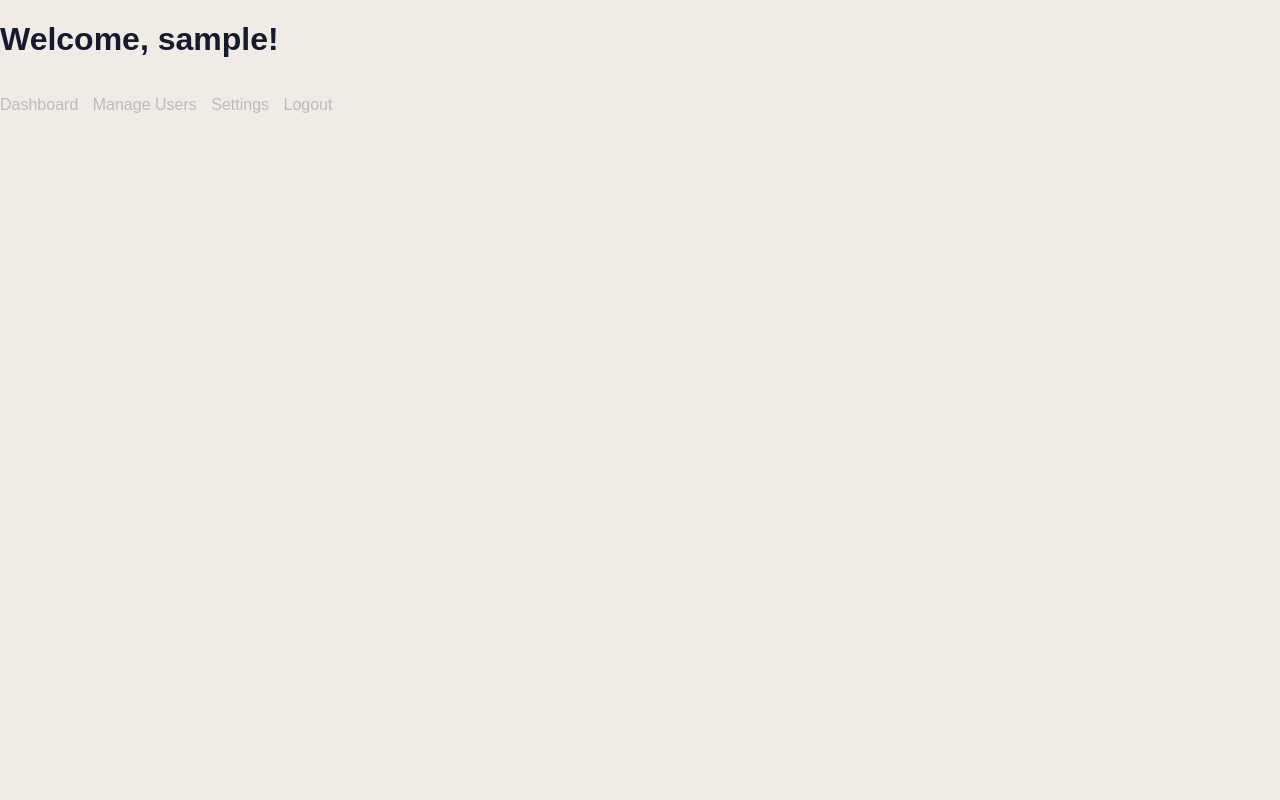
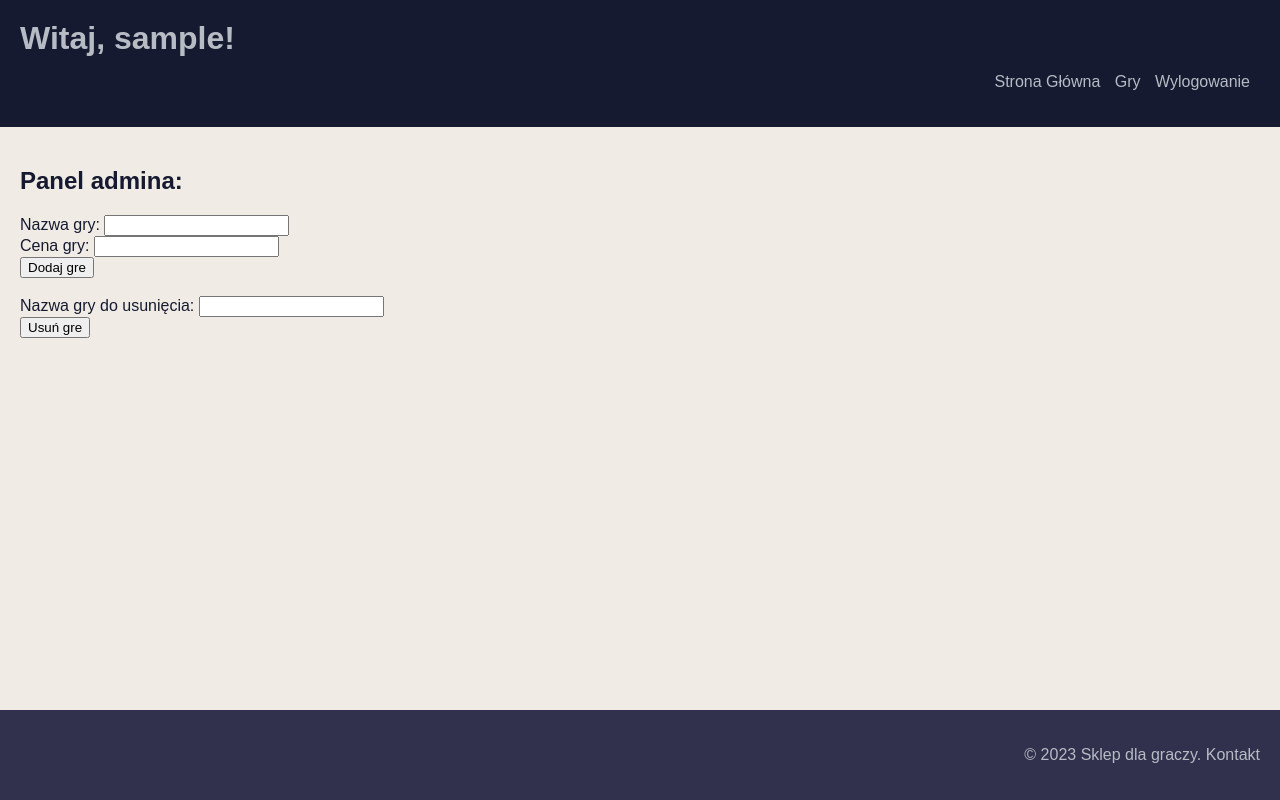
Before and after one commit to CallMe15FramesOfK/Projekt_PHP, a PHP site: page /admin_panel.php in a window 1280 px wide. Run offline with PHP 8.4, Linux system fonts and the light colour scheme; the visitor is signed in with stand-in values (Sample User, id 1).

Commit message:
poprawy panelu admina

```diff
--- a/admin_panel.php
+++ b/admin_panel.php
@@ -6,24 +6,59 @@ if(!isset($_SESSION['logged_in']) || $_SESSION['logged_in'] !== true) {
     exit;
 }
 ?>
-
 <!DOCTYPE html>
 <html lang="en">
+
 <head>
     <meta charset="UTF-8">
     <meta name="viewport" content="width=device-width, initial-scale=1.0">
-    <title>Admin Panel</title>
+    <title>Panel admina</title>
     <link rel="stylesheet" href="./styles/style_main.css">
 </head>
+
 <body>
-    <h1>Welcome, <?php echo $_SESSION['user']['username']; ?>!</h1>
-    <nav>
-        <ul>
-            <li><a href="index.php">Dashboard</a></li>
-            <li><a href="manage_users.php">Manage Users</a></li>
-            <li><a href="settings.php">Settings</a></li>
-            <li><a href="logout.php">Logout</a></li>
-        </ul>
-    </nav>
+    <header>
+        <h1>Witaj, <?php echo $_SESSION['user']['username']; ?>!</h1>
+        <nav>
+            <ul>
+                <li><a href="./index.php">Strona Główna</a></li>
+                <li><a href="./games.php">Gry</a></li>
+                <?php if (!isset($_SESSION['logged_in'])) : ?>
+                <li><a href="./admin_panel.php">Panel admina</a></li>
+                <?php endif; ?>
+                <?php if (!isset($_SESSION['logged_in'])) : ?>
+                <li><a href="./log_in.php">Logowanie</a></li>
+                <?php endif; ?>
+                <?php if (isset($_SESSION['logged_in'])) : ?>
+                    <li><a href="./log_out.php">Wylogowanie</a></li>
+                <?php endif; ?>
+            </ul>
+        </nav>
+    </header>
+    <main>
+        <section class="admin-section">
+            <h2>Panel admina:</h2>
+            <form action="./PHP_connections/add_game.php" method="post">
+                <label for="game_name">Nazwa gry:</label>
+                <input type="text" id="game_name" name="game_name" required>
+                <br>
+                <label for="game_price">Cena gry:</label>
+                <input type="number" id="game_price" name="game_price" min="0" step="0.01" required>
+                <br>
+                <input type="submit" value="Dodaj gre">
+            </form>
+            <br>
+            <form action="./PHP_connections/delete_game.php" method="post">
+                <label for="game_name">Nazwa gry do usunięcia:</label>
+                <input type="text" id="game_name" name="game_name" required>
+                <br>
+                <input type="submit" value="Usuń gre">
+            </form>
+        </section>
+    </main>
+    <footer>
+        <p>&copy; 2023 Sklep dla graczy. <a href="./contact.php">Kontakt</a></p>
+    </footer>
 </body>
+
 </html>
```
